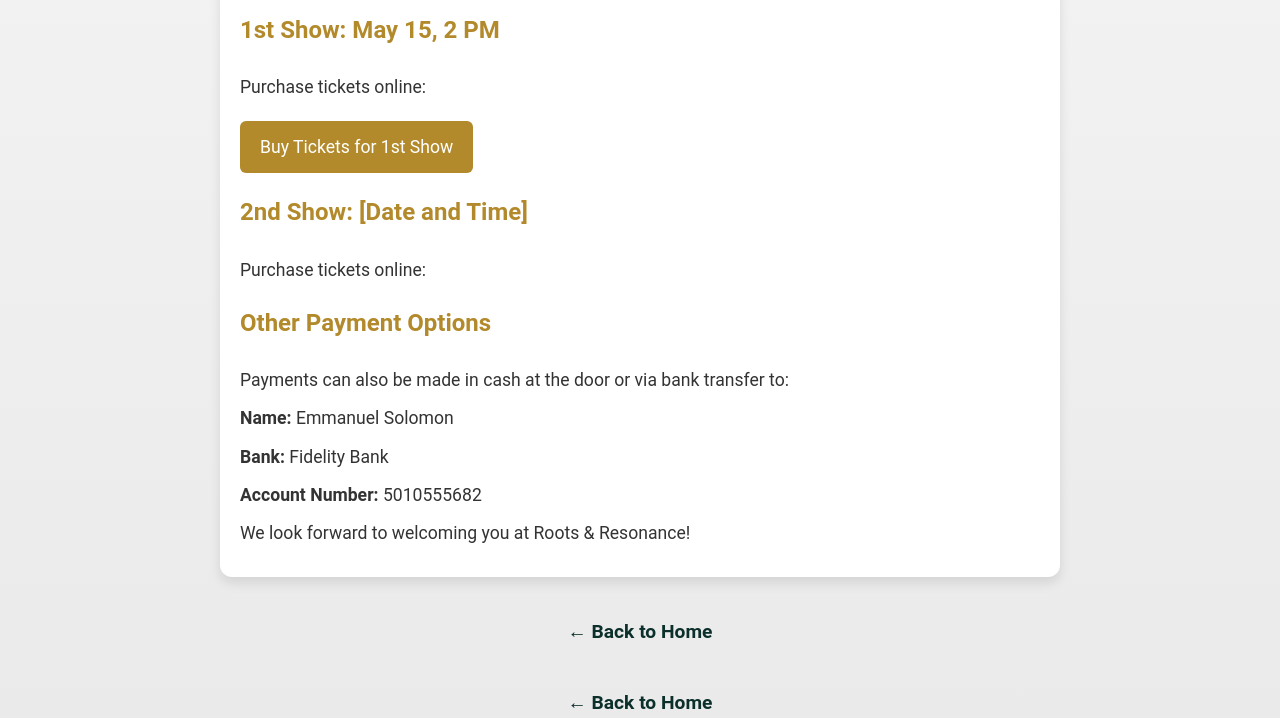
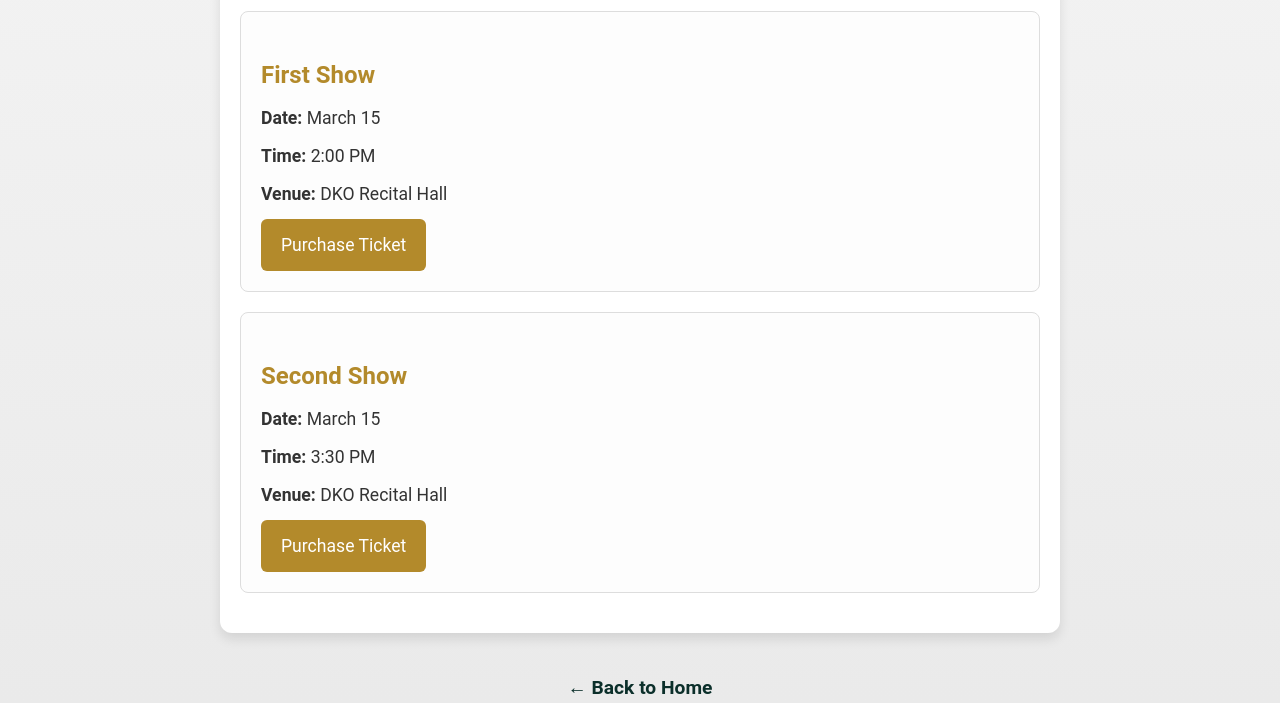
Before and after one commit to Gideon-gfx/emmanuelsolomon.ca, a website: page public/resonance.html in a window 1280 px wide. Shown: the part 675-1393 px from the top of the page. Drawn offline with Linux system fonts and the light colour scheme.

Commit message:
ticket payment update

```diff
--- a/public/resonance.html
+++ b/public/resonance.html
@@ -17,34 +17,24 @@
         <div class="event-details">March 15 — Two shows: 2:00 PM & 3:30 PM</div>
     </header>
 
-    <section id="payment">
-        <h2>Roots & Resonance - Ticket Information</h2>
+    <section id="shows">
+        <h2>Upcoming Shows</h2>
 
-        <h3>1st Show: May 15, 2 PM</h3>
-        <p>Purchase tickets online:</p>
-        <a href="https://buy.stripe.com/eVq6oJ0Kxbwx7xW86KdZ600" target="_blank" rel="noopener">Buy Tickets for 1st Show</a>
+        <div class="show">
+            <h3>First Show</h3>
+            <p><strong>Date:</strong> March 15</p>
+            <p><strong>Time:</strong> 2:00 PM</p>
+            <p><strong>Venue:</strong> DKO Recital Hall</p>
+            <a href="https://buy.stripe.com/eVq6oJ0Kxbwx7xW86KdZ600" target="_blank" rel="noopener">Purchase Ticket</a>
+        </div>
 
-        <h3>2nd Show: [Date and Time]</h3>
-        <p>Purchase tickets online:</p>
-        <script async src="https://js.stripe.com/v3/buy-button.js"></script>
-        <stripe-buy-button
-            buy-button-id="buy_btn_1T5j5FRx215vjQoWBKeGvoba"
-            publishable-key="pk_live_51T5h7LRx215vjQoWGh5K1gyu1kw1RgjZncf1Ttz48lAtAaNacDQE7csanFOgPAcV3PXkYduekRXaN3yfPPKRh2RK00EhD4aKhs">
-        </stripe-buy-button>
-
-        <script async src="https://js.stripe.com/v3/buy-button.js"></script>
-        <stripe-buy-button
-            buy-button-id="buy_btn_1T5iaKRx215vjQoWIvxOs6Yi"
-            publishable-key="pk_live_51T5h7LRx215vjQoWGh5K1gyu1kw1RgjZncf1Ttz48lAtAaNacDQE7csanFOgPAcV3PXkYduekRXaN3yfPPKRh2RK00EhD4aKhs">
-        </stripe-buy-button>
-
-        <h3>Other Payment Options</h3>
-        <p>Payments can also be made in cash at the door or via bank transfer to:</p>
-        <p><strong>Name:</strong> Emmanuel Solomon</p>
-        <p><strong>Bank:</strong> Fidelity Bank</p>
-        <p><strong>Account Number:</strong> 5010555682</p>
-
-        <p>We look forward to welcoming you at Roots & Resonance!</p>
+        <div class="show">
+            <h3>Second Show</h3>
+            <p><strong>Date:</strong> March 15</p>
+            <p><strong>Time:</strong> 3:30 PM</p>
+            <p><strong>Venue:</strong> DKO Recital Hall</p>
+            <a href="https://buy.stripe.com/dRm00lfFrcABg4s72GdZ602" target="_blank" rel="noopener">Purchase Ticket</a>
+        </div>
     </section>
 
     <div class="ticket-card" id="ticket-card">
@@ -104,7 +94,7 @@
             margin-top: 12px;
         }
 
-        #payment {
+        #shows {
             max-width: 800px;
             margin: 40px auto;
             padding: 20px;
@@ -113,54 +103,45 @@
             box-shadow: 0 6px 12px rgba(0, 0, 0, 0.1);
         }
 
-        #payment h2 {
+        #shows h2 {
             text-align: center;
             color: #0b2f2a;
             font-size: 2em;
             margin-bottom: 20px;
         }
 
-        #payment h3 {
+        .show {
+            margin-bottom: 20px;
+            padding: 20px;
+            border: 1px solid #ddd;
+            border-radius: 8px;
+            background: #fdfdfd;
+        }
+
+        .show h3 {
             color: #b38a2b;
-            margin-top: 20px;
+            margin-bottom: 10px;
             font-size: 1.5em;
         }
 
-        #payment p {
+        .show p {
             margin: 10px 0;
             font-size: 1.1em;
         }
 
-        #payment a {
+        .show a {
             color: #fff;
             background: #b38a2b;
             padding: 12px 20px;
             text-decoration: none;
             border-radius: 6px;
             display: inline-block;
-            margin-top: 10px;
             font-size: 1.1em;
             transition: background 0.3s;
         }
 
-        #payment a:hover {
+        .show a:hover {
             background: #926f22;
-        }
-
-        .back-home {
-            text-align: center;
-            margin-top: 40px;
-        }
-
-        .back-home a {
-            color: #0b2f2a;
-            text-decoration: none;
-            font-weight: bold;
-            font-size: 1.2em;
-        }
-
-        .back-home a:hover {
-            text-decoration: underline;
         }
 
         .ticket-card {
@@ -197,6 +178,22 @@
 
         .ticket-card button:hover {
             background: #926f22;
+        }
+
+        .back-home {
+            text-align: center;
+            margin-top: 40px;
+        }
+
+        .back-home a {
+            color: #0b2f2a;
+            text-decoration: none;
+            font-weight: bold;
+            font-size: 1.2em;
+        }
+
+        .back-home a:hover {
+            text-decoration: underline;
         }
 
         .top-nav {
@@ -248,11 +245,11 @@
         <h1>Roots & Resonance</h1>
         <div>The Homecoming of Voice & Vision — DKO Recital Hall</div>
         <div class="event-details">March 15 — Two shows: 2:00 PM & 3:30 PM</div>
-    </header> -->
+    </header>
 
     <div class="back-home">
         <a href="/" title="Back to home">← Back to Home</a>
-    </div>
+    </div> -->
 
     <script>
         function showTicketCard() {
```
